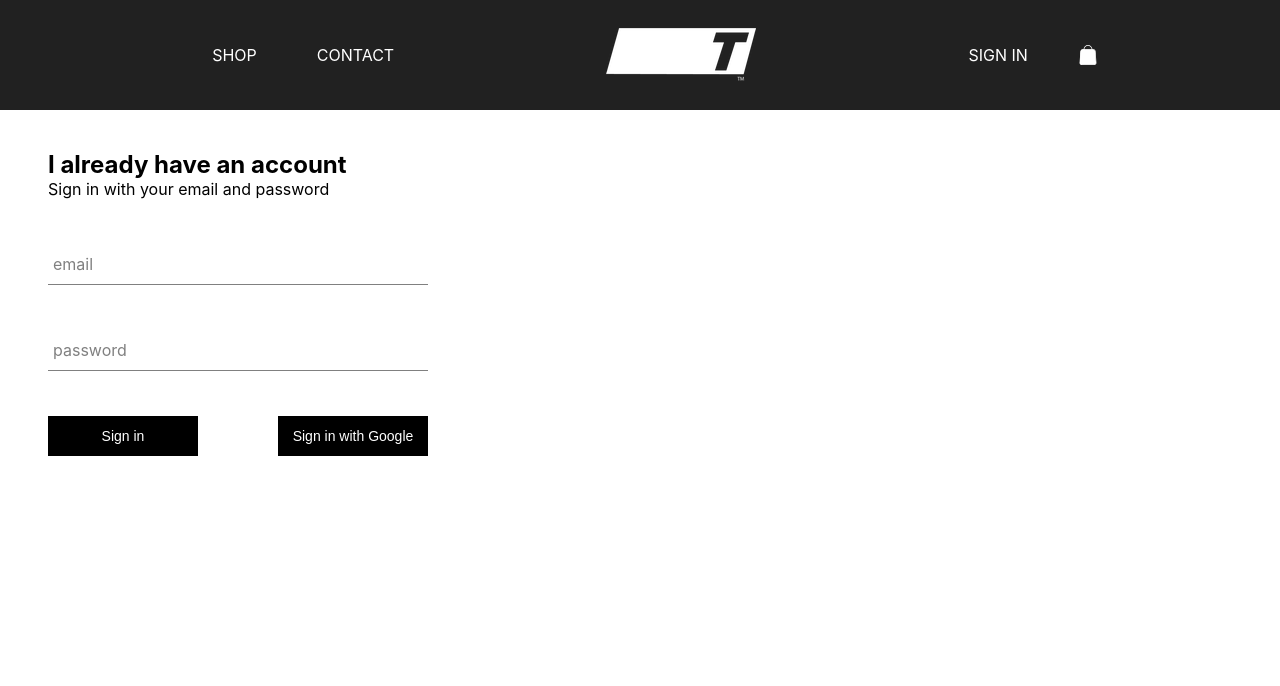
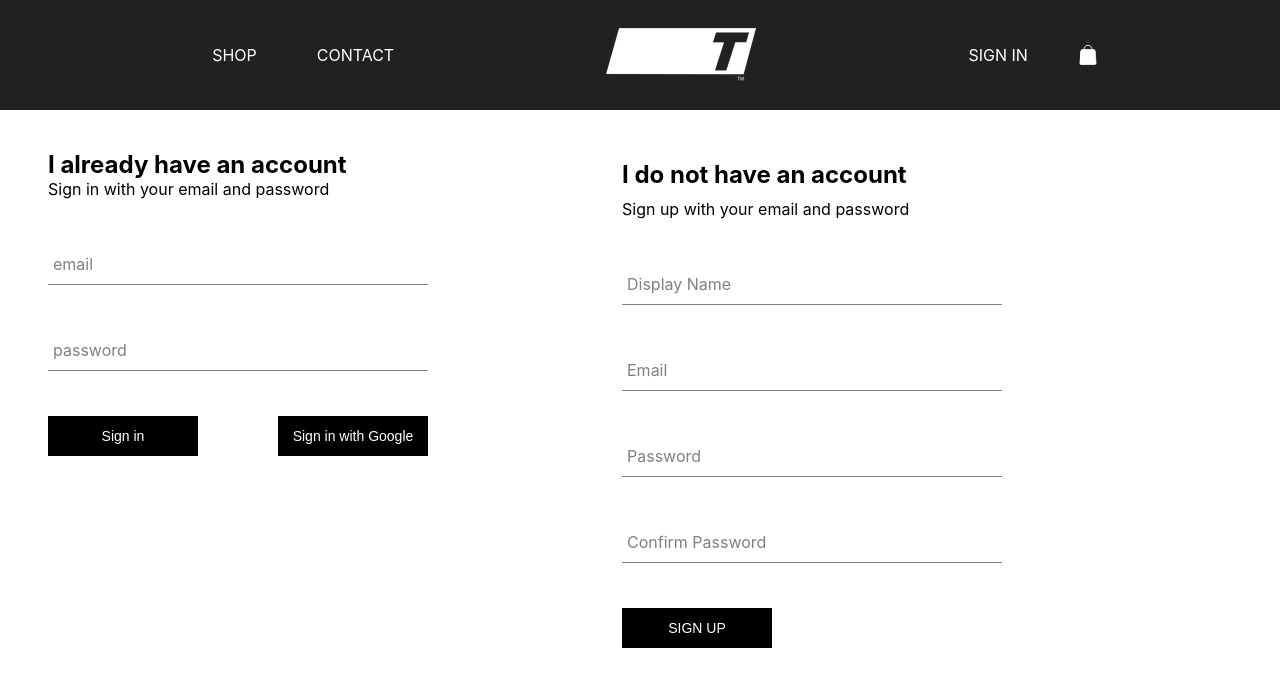
Before and after one commit to AliBayatpour/online-shop, a React (Create React App) app: page /signin in a window 1280 px wide. Shown: the top 686 px of the page. Built offline with nearby package versions, Linux system fonts and the light colour scheme; no server answers.

Commit message:
adding sign in and sign up to the website

```diff
--- a/src/App.js
+++ b/src/App.js
@@ -1,36 +1,51 @@
 import React from "react";
+import { Switch, Route } from "react-router-dom";
+
 import "./App.styles.scss";
 
-import { Switch, Route } from "react-router-dom";
-
-import { auth } from "./firebase/firebase.utils";
-
+import HomePage from "./pages/homePage/homePage.component";
+import ShopPage from "./pages/shop/shop.component";
+import SignInAndSignUpPage from "./pages/sign-in-and-sign-up/sign-in-and-sign-up.component";
 import Header from "./components/header/header.component";
-import HomePage from "./pages/homePage/homePage.component";
-import SignInAndSignUpPage from "./pages/sign-in-and-sign-up/sign-in-and-sign-up.component";
-import ShopPage from "./pages/shop/shop.component";
+import { auth, createUserProfileDocument } from "./firebase/firebase.utils";
 
 class App extends React.Component {
   constructor() {
     super();
+
     this.state = {
       currentUser: null,
     };
   }
 
   unsubscribeFromAuth = null;
+
   componentDidMount() {
-    this.unsubscribeFromAuth = auth.onAuthStateChanged((user) => {
-      this.setState({ currentUser: user });
-      console.log(user);
+    this.unsubscribeFromAuth = auth.onAuthStateChanged(async (userAuth) => {
+      if (userAuth) {
+        const userRef = await createUserProfileDocument(userAuth);
+
+        userRef.onSnapshot((snapShot) => {
+          this.setState({
+            currentUser: {
+              id: snapShot.id,
+              ...snapShot.data(),
+            },
+          });
+        });
+      }
+
+      this.setState({ currentUser: userAuth });
     });
   }
+
   componentWillUnmount() {
     this.unsubscribeFromAuth();
   }
+
   render() {
     return (
-      <div className="app">
+      <div>
         <Header currentUser={this.state.currentUser} />
         <Switch>
           <Route exact path="/" component={HomePage} />
--- a/src/components/sign-in/sign-in.component.jsx
+++ b/src/components/sign-in/sign-in.component.jsx
@@ -3,7 +3,7 @@ import React from "react";
 import FormInput from "../form-input/form-input.component";
 import CustomButton from "../custom-button/custom-button.component";
 
-import { signInWithGoogle } from "../../firebase/firebase.utils";
+import { signInWithGoogle, auth } from "../../firebase/firebase.utils";
 
 import "./sign-in.styles.scss";
 
@@ -17,10 +17,16 @@ class SignIn extends React.Component {
     };
   }
 
-  handleSubmit = (event) => {
+  handleSubmit = async (event) => {
     event.preventDefault();
 
-    this.setState({ email: "", password: "" });
+    const { email, password } = this.state;
+    try {
+      await auth.signInWithEmailAndPassword(email, password);
+      this.setState({ email: "", password: "" });
+    } catch (error) {
+      console.log(error);
+    }
   };
 
   handleChange = (event) => {
--- /dev/null
+++ b/src/components/sign-up/sign-up.component.jsx
@@ -0,0 +1,91 @@
+import React from "react";
+import FormInput from "../form-input/form-input.component";
+
+import { auth, createUserProfileDocument } from "../../firebase/firebase.utils";
+import "./sign-up.styes.scss";
+import CustomButon from "../custom-button/custom-button.component";
+
+class SignUp extends React.Component {
+  constructor() {
+    super();
+    this.state = {
+      displayName: "",
+      email: "",
+      password: "",
+      confirmPassword: "",
+    };
+  }
+
+  handleSubmit = async (event) => {
+    event.preventDefault();
+    const { displayName, email, password, confirmPassword } = this.state;
+    if (password !== confirmPassword) {
+      alert("passwords don't match");
+      return;
+    }
+    try {
+      const { user } = await auth.createUserWithEmailAndPassword(
+        email,
+        password
+      );
+      await createUserProfileDocument(user, { displayName });
+      this.setState({
+        displayName: "",
+        email: "",
+        password: "",
+        confirmPassword: "",
+      });
+    } catch (error) {
+      console.log(error);
+    }
+  };
+  handleChange = (event) => {
+    const { name, value } = event.target;
+    this.setState({ [name]: value });
+  };
+  render() {
+    const { displayName, email, password, confirmPassword } = this.state;
+    return (
+      <div className="sign-up">
+        <h2 className="title">I do not have an account</h2>
+        <span>Sign up with your email and password</span>
+        <form className="sign-up-form" onSubmit={this.handleSubmit}>
+          <FormInput
+            type="text"
+            name="displayName"
+            value={displayName}
+            onChange={this.handleChange}
+            label="Display Name"
+            required
+          />
+          <FormInput
+            type="email"
+            name="email"
+            value={email}
+            onChange={this.handleChange}
+            label="Email"
+            required
+          />
+          <FormInput
+            type="password"
+            name="password"
+            value={password}
+            onChange={this.handleChange}
+            label="Password"
+            required
+          />
+          <FormInput
+            type="password"
+            name="confirmPassword"
+            value={confirmPassword}
+            onChange={this.handleChange}
+            label="Confirm Password"
+            required
+          />
+          <CustomButon type="submit">SIGN UP</CustomButon>
+        </form>
+      </div>
+    );
+  }
+}
+export default SignUp;
--- /dev/null
+++ b/src/components/sign-up/sign-up.styes.scss
@@ -0,0 +1,9 @@
+.sign-up {
+  display: flex;
+  flex-direction: column;
+  width: 380px;
+
+  .title {
+    margin: 10px 0;
+  }
+}
--- a/src/firebase/firebase.utils.js
+++ b/src/firebase/firebase.utils.js
@@ -12,6 +12,29 @@ const config = {
   appId: "1:745182097708:web:65b46d000fd374e5c2fc89",
   measurementId: "G-33HWCBK7N1",
 };
+
+export const createUserProfileDocument = async (userAuth, additionalData) => {
+  if (!userAuth) return;
+  const userRef = firestore.doc(`users/${userAuth.uid}`);
+  const snapshot = await userRef.get();
+  if (!snapshot.exists) {
+    const { displayName, email } = userAuth;
+    const createdAt = new Date();
+
+    try {
+      await userRef.set({
+        displayName,
+        email,
+        createdAt,
+        ...additionalData,
+      });
+    } catch (error) {
+      console.log("error creating the user", error.message);
+    }
+  }
+  return userRef;
+};
+
 firebase.initializeApp(config);
 
 export const auth = firebase.auth();
--- a/src/pages/sign-in-and-sign-up/sign-in-and-sign-up.component.jsx
+++ b/src/pages/sign-in-and-sign-up/sign-in-and-sign-up.component.jsx
@@ -1,11 +1,13 @@
 import React from "react";
 import SignIn from "../../components/sign-in/sign-in.component";
 import "./sign-in-and-sign-up.styles.scss";
+import SignUp from "../../components/sign-up/sign-up.component";
 
 const SignInAndSignUpPage = () => {
   return (
     <div className="signInAndSignUp">
       <SignIn />
+      <SignUp />
     </div>
   );
 };
--- a/src/pages/sign-in-and-sign-up/sign-in-and-sign-up.styles.scss
+++ b/src/pages/sign-in-and-sign-up/sign-in-and-sign-up.styles.scss
@@ -1,3 +1,6 @@
 .signInAndSignUp {
   padding: 150px 48px 0 48px;
+  display: flex;
+  width: 1050px;
+  justify-content: space-between;
 }
```
